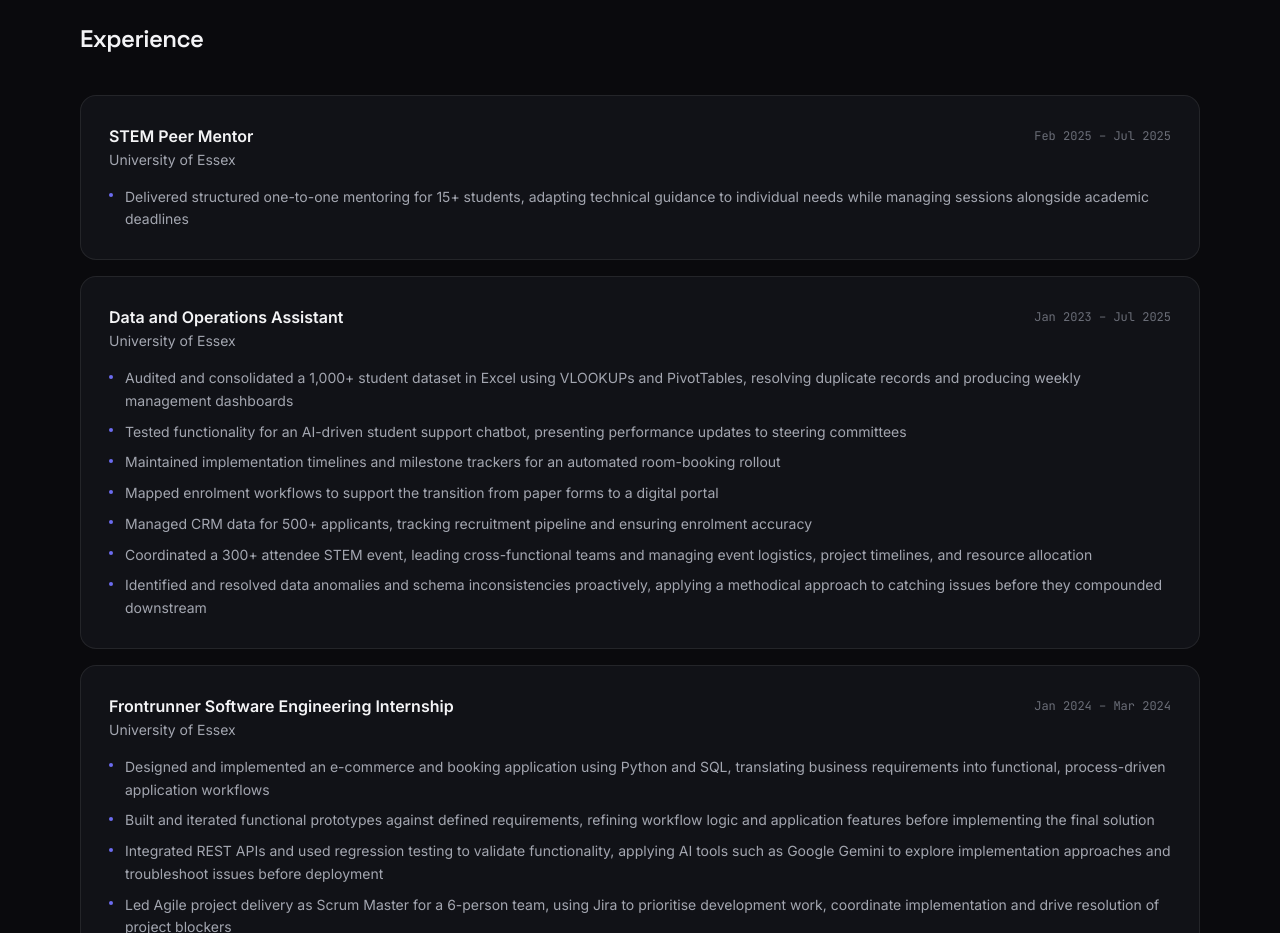
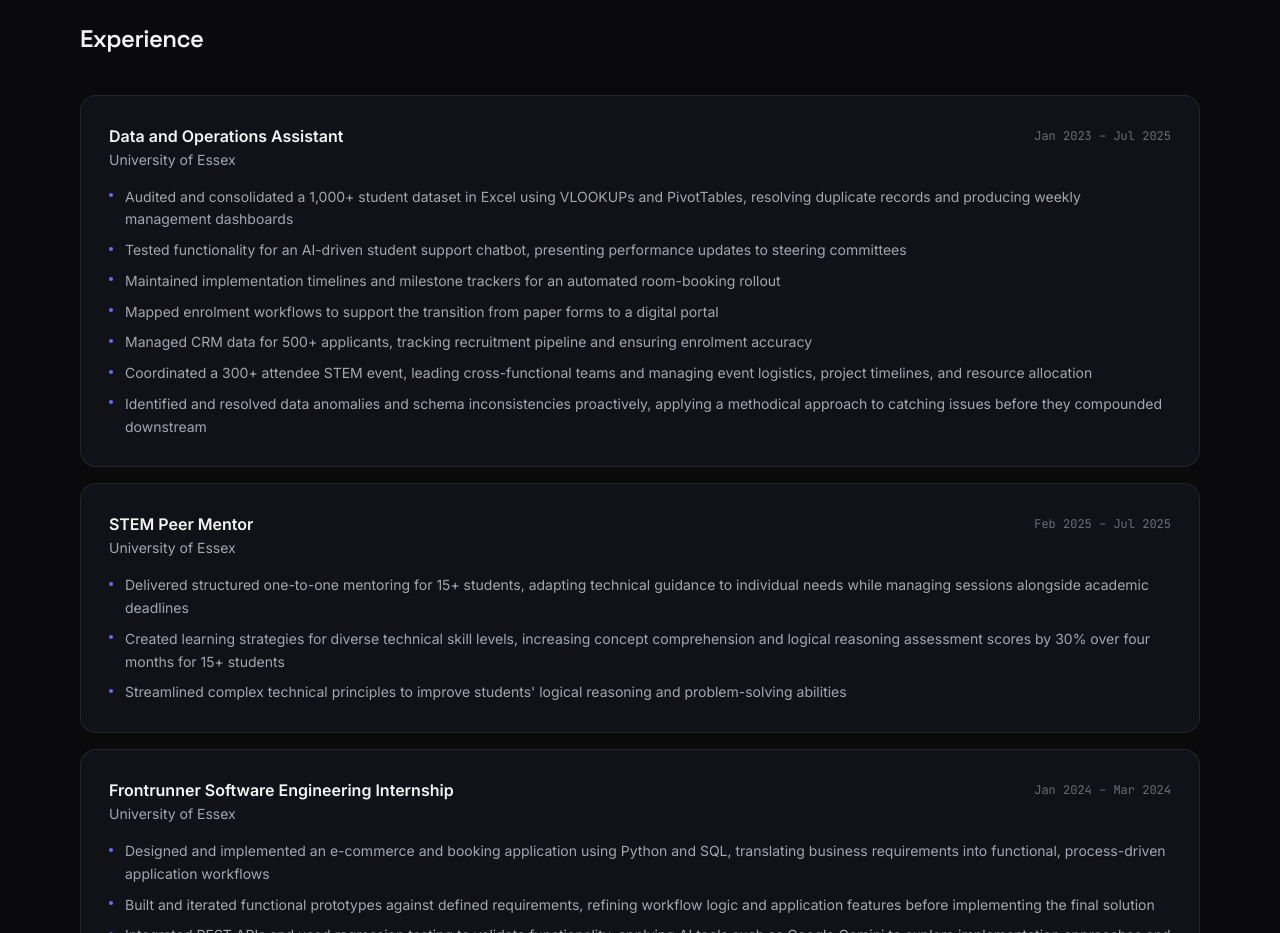
Before and after one commit to Kishanr19/Kishanr19.github.io, a React (Vite) app: page / in a window 1280 px wide. Shown: the part 2280-3213 px from the top of the page. Built offline with nearby package versions, Linux system fonts and the light colour scheme.

Commit message:
Add impact bullets to STEM Peer Mentor role

```diff
--- a/src/data.js
+++ b/src/data.js
@@ -12,14 +12,6 @@
 
 export const experience = [
   {
-    title: 'STEM Peer Mentor',
-    company: 'University of Essex',
-    dates: 'Feb 2025 – Jul 2025',
-    points: [
-      'Delivered structured one-to-one mentoring for 15+ students, adapting technical guidance to individual needs while managing sessions alongside academic deadlines',
-    ],
-  },
-  {
     title: 'Data and Operations Assistant',
     company: 'University of Essex',
     dates: 'Jan 2023 – Jul 2025',
@@ -31,6 +23,16 @@
       'Managed CRM data for 500+ applicants, tracking recruitment pipeline and ensuring enrolment accuracy',
       'Coordinated a 300+ attendee STEM event, leading cross-functional teams and managing event logistics, project timelines, and resource allocation',
       'Identified and resolved data anomalies and schema inconsistencies proactively, applying a methodical approach to catching issues before they compounded downstream',
+    ],
+  },
+  {
+    title: 'STEM Peer Mentor',
+    company: 'University of Essex',
+    dates: 'Feb 2025 – Jul 2025',
+    points: [
+      'Delivered structured one-to-one mentoring for 15+ students, adapting technical guidance to individual needs while managing sessions alongside academic deadlines',
+      'Created learning strategies for diverse technical skill levels, increasing concept comprehension and logical reasoning assessment scores by 30% over four months for 15+ students',
+      "Streamlined complex technical principles to improve students' logical reasoning and problem-solving abilities",
     ],
   },
   {
```
